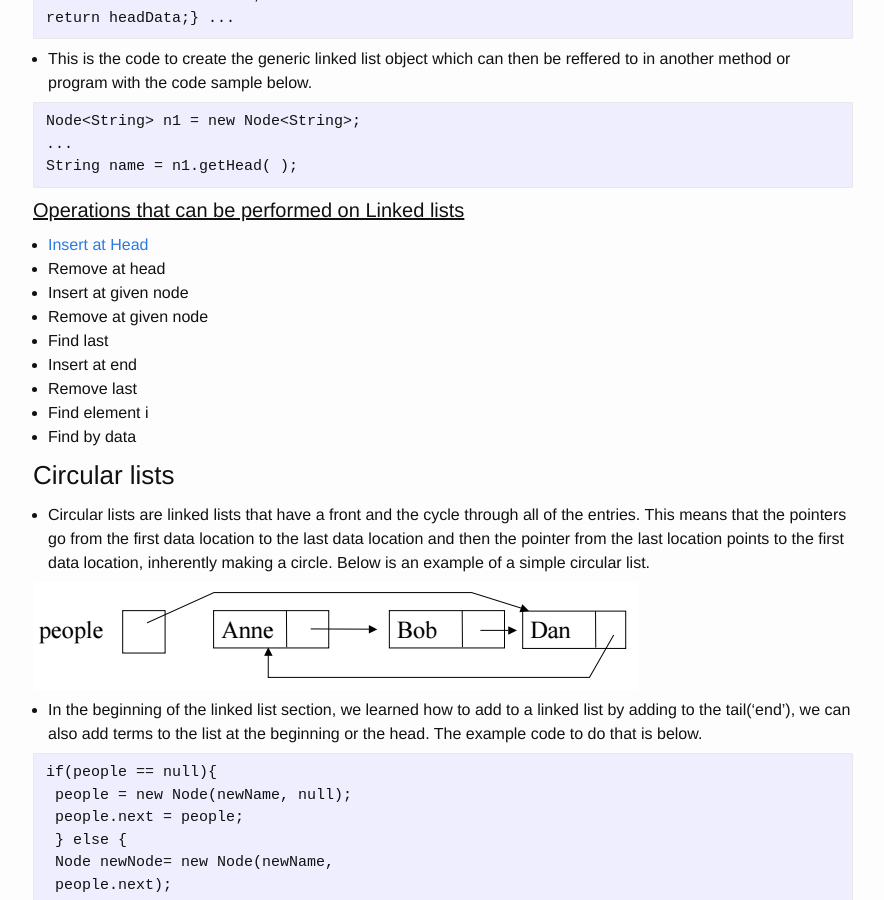
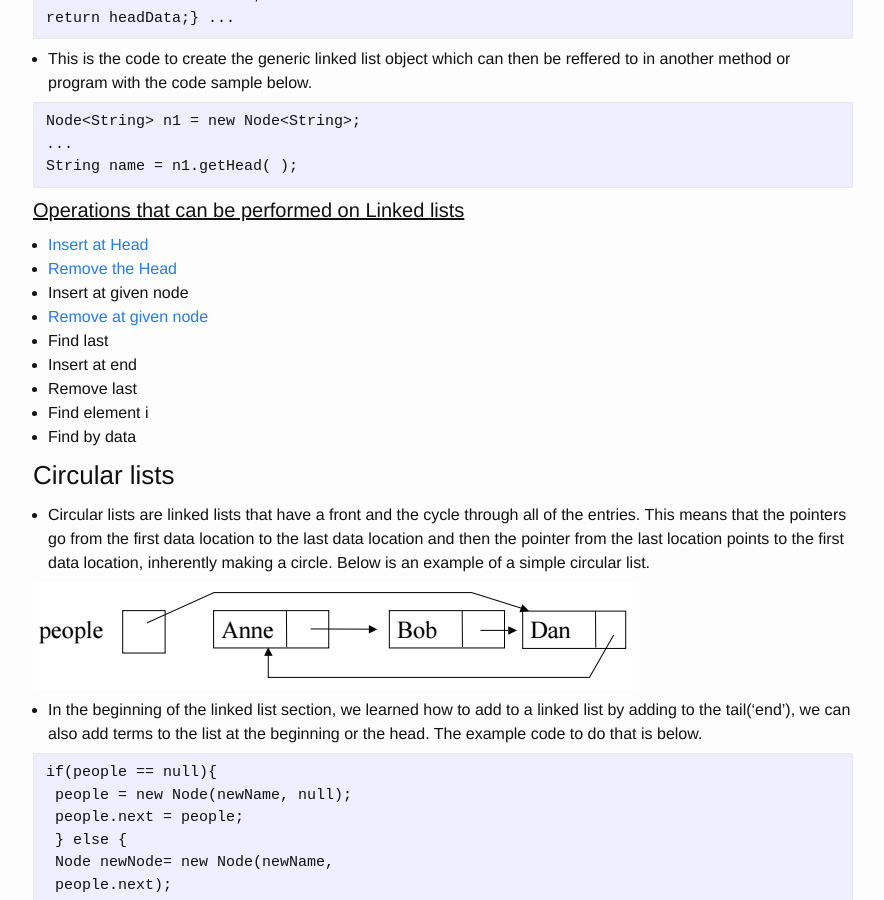
Before and after one commit to akhilbond/akhilbond.github.io, a Jekyll site: the page built from Courses/Data_Structures/notes.md, in a window 1280 px wide and 900 px high, scrolled down 5282 px. Shown: the whole window, without its empty margins (197-1081 px from the left). Built offline with Jekyll 4.4.1, drawn with Linux system fonts in a browser that asks for light colours; formulas are drawn with MathJax 3.

Commit message:
Data Structure Updates

```diff
--- a/Courses/Data_Structures/notes.md
+++ b/Courses/Data_Structures/notes.md
@@ -234,9 +234,9 @@ String name = n1.getHead( );
 <h4><u>Operations that can be performed on Linked lists</u></h4>
 
 - [Insert at Head](/Courses/Data_Structures/insertathead/)
-- Remove at head
+- [Remove the Head](/Courses/Data_Structures/removethehead/)
 - Insert at given node
-- Remove at given node
+- [Remove at given node](/Courses/Data_Structures/removeatnode/)
 - Find last
 - Insert at end
 - Remove last
```
